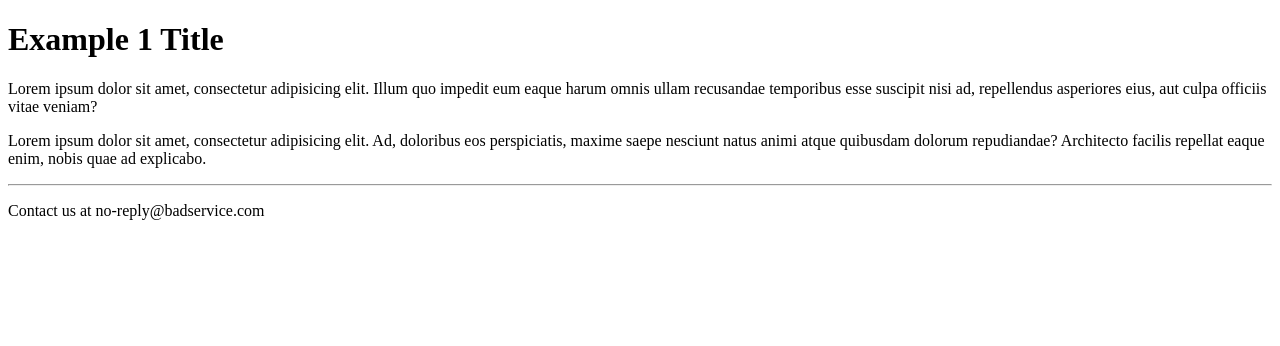
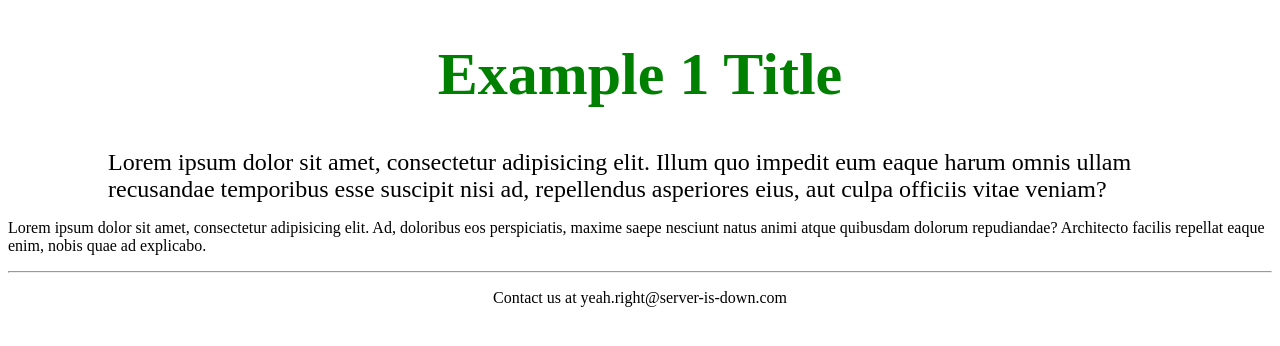
Before and after one commit to TheTypoMaster/fullstack-course4, a plain HTML site: page module1/Lecture02/example1-after.html in a window 1280 px wide. Drawn offline with Linux system fonts and the light colour scheme.

Commit message:
Created before and after example files.

```diff
--- a/module1/Lecture02/example1-after.html
+++ b/module1/Lecture02/example1-after.html
@@ -4,12 +4,15 @@
     <title>Example 1</title>
   </head>
   <body>
-    <h1>Example 1 Title</h1>
-    <p>Lorem ipsum dolor sit amet, consectetur adipisicing elit. Illum quo impedit eum eaque harum omnis ullam recusandae temporibus esse suscipit nisi ad, repellendus asperiores eius, aut culpa officiis vitae veniam?</p>
-    <p>Lorem ipsum dolor sit amet, consectetur adipisicing elit. Ad, doloribus eos perspiciatis, maxime saepe nesciunt natus animi atque quibusdam dolorum repudiandae? Architecto facilis repellat eaque enim, nobis quae ad explicabo.</p>
+    <h1 style="color: green; font-size: 60px; text-align: center;">Example 1 Title</h1>
+    <p style="margin: 0 100px 0 100px; font-size: 1.5em">Lorem ipsum dolor sit amet, consectetur adipisicing elit. Illum quo impedit eum eaque harum omnis ullam recusandae temporibus esse suscipit nisi ad, repellendus asperiores eius, aut culpa officiis vitae veniam?</p>
+    <p >Lorem ipsum dolor sit amet, consectetur adipisicing elit. Ad, doloribus eos perspiciatis, maxime saepe nesciunt natus animi atque quibusdam dolorum repudiandae? Architecto facilis repellat eaque enim, nobis quae ad explicabo.</p>
     <footer>
       <hr>
-      <p>Contact us at no-reply@badservice.com</p>
+      <p style="text-align: center;"
+         onmouseover="alert('Emailing Us Is USELESS')">
+         Contact us at yeah.right@server-is-down.com
+      </p>
     </footer>
   </body>
 </html>
```
Also changed, not shown: module1/Lecture02/example1-before.html (+1 -1 lines).
